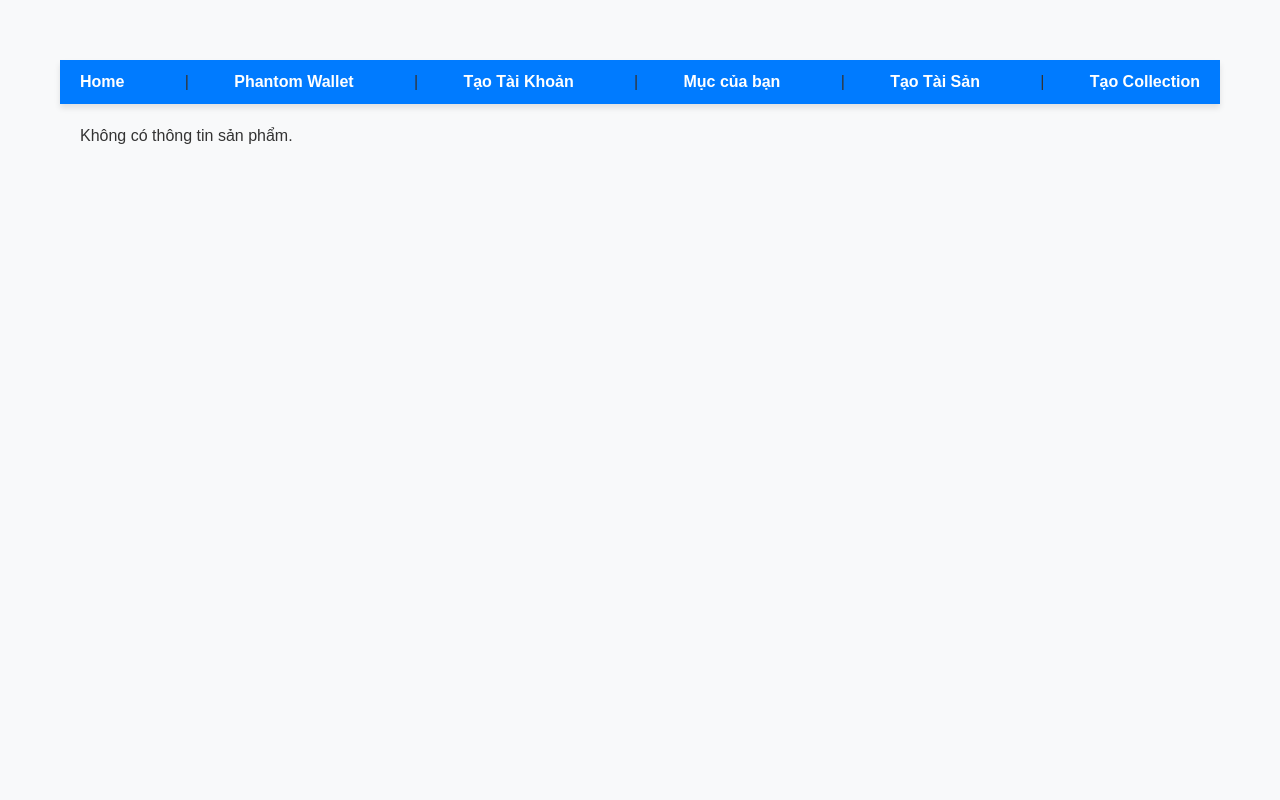
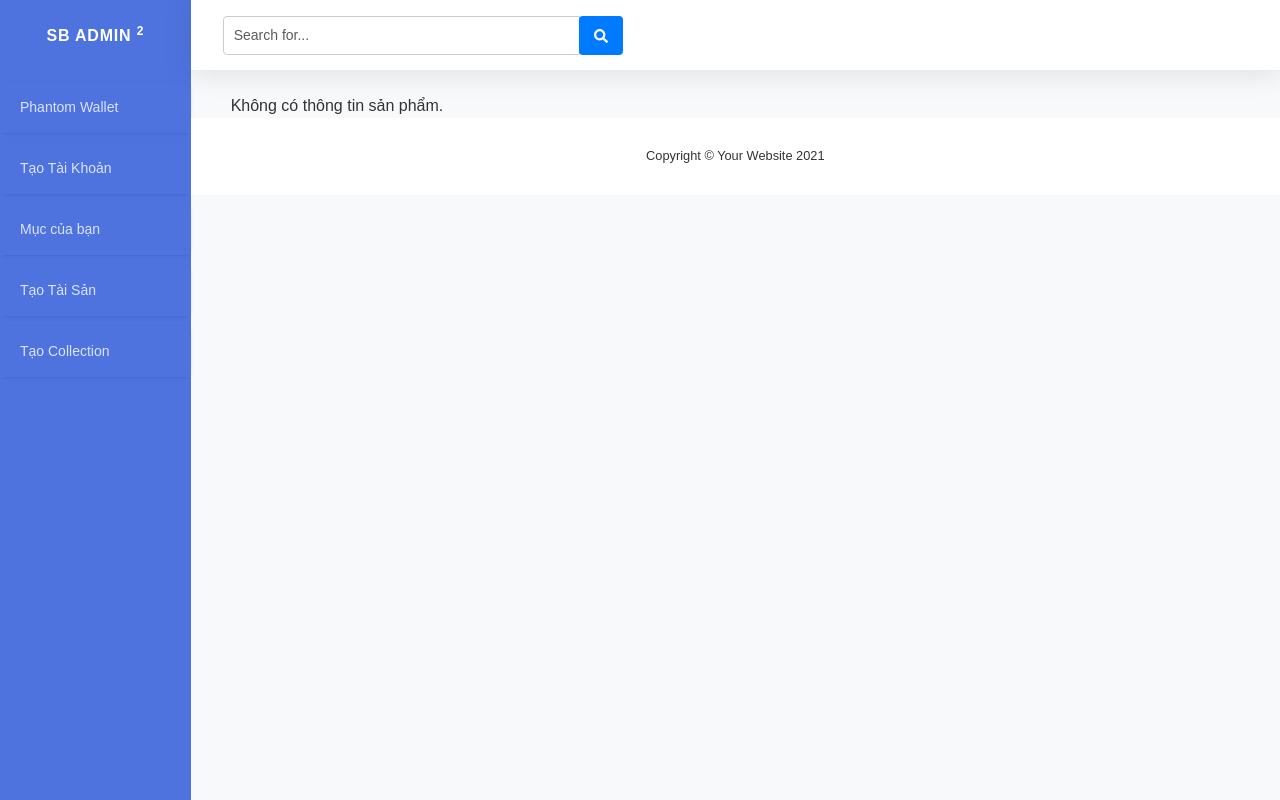
Before and after one commit to DATDK009/Solana-react, a React (Create React App) app: page /payment in a window 1280 px wide. Built offline with nearby package versions, Linux system fonts and the light colour scheme.

Commit message:
Giao diện

```diff
--- a/package.json
+++ b/package.json
@@ -18,6 +18,7 @@
     "process": "^0.11.10",
     "react": "^18.3.1",
     "react-dom": "^18.3.1",
+    "react-icons": "^5.3.0",
     "react-router": "^7.0.1",
     "react-router-dom": "^5.3.4",
     "react-scripts": "^5.0.1",
--- a/src/App.css
+++ b/src/App.css
@@ -1,4 +1,3 @@
-/* Reset mặc định */
 * {
   margin: 0;
   padding: 0;
@@ -7,19 +6,148 @@
 
 body {
   font-family: Arial, sans-serif;
-  background-color: #f8f9fa; /* Màu nền nhẹ nhàng */
-  color: #333; /* Màu chữ cơ bản */
+  background-color: #f8f9fa;
+  color: #333;
 }
 
-nav {
-  background-color: #007bff; /* Màu xanh dương */
+.main-layout {
+  display: flex;
+}
+
+/* Style cho sidebar */
+
+.sidebar {
+  min-height: 100vh;
+  width: 14rem !important;
+  background-color: #4e73df;
+  color: #fff;
+}
+
+
+.logo{
+  color: #fff;
+  text-decoration: none;
+  font-size: 1rem;
+  font-weight: 800;
+  padding: 1.5rem 1rem;
+  text-align: center;
+  text-transform: uppercase;
+  letter-spacing: .05rem;
+  z-index: 1;
+}
+
+
+
+.nav {
+  width: 100%;
+  flex-direction: column;
+}
+
+
+.nav .nav-list {
+  list-style: none;
+  padding: 0;
+  margin: 0;
+}
+
+.nav .nav-item {
+  margin: 10px 0;
+  padding: 0;
+}
+
+.nav .nav-link {
+
+  display: block;
+  padding: 15px 20px;
+  color: #ffffffcc;
+  text-decoration: none;
+  font-size: 14px;
+  background: #4e73df;
+  transition: background-color 0.3s ease;
+}
+
+.nav .nav-link:hover  {
+  color: #fff;
+  background-color: #5e7edf;
+}
+
+.content-wrapper {
+  width: 100%;
+}
+
+.content {
+  /* width: 100%; */
+  padding: 0 40px;
+}
+
+footer {
+  padding: 2rem 0;
+  flex-shrink: 0;
+  background: #fff;
+}
+
+.footer {
+  margin-bottom: auto;
+  margin-top: auto;
+}
+
+.copyright {
+  line-height: 1;
+  font-size: .8rem;
+  text-align: center;
+  margin-bottom: auto;
+  margin-top: auto;
+}
+
+.topbar {
+  height: 4.375rem;
+  margin-bottom: 1.5rem !important;
+  box-shadow: 0 .15rem 1.75rem 0 rgba(58, 59, 69, .15) !important;
+  background-color: #fff !important;
+  flex-flow: row nowrap;
+  justify-content: flex-start;
+  position: relative;
+  display: flex;
+  flex-wrap: wrap;
+  align-items: center;
+  justify-content: space-between;
+  padding: .5rem 1rem;
+}
+
+.topbar-search {
+  width: 25rem;
+  margin-left: 1rem !important;
+}
+
+.input-group {
+  position: relative;
+  display: flex;
+  flex-wrap: wrap;
+  align-items: stretch;
+}
+
+.input-group input {
+  font-size: .85rem;
+  height: auto;
+  border-radius: 20px;
+  border: 0;
+}
+
+.search-button {
+  margin-left: -1px;
+  display: flex;
+}
+
+
+/* nav {
+  background-color: #007bff;
   padding: 10px 20px;
   box-shadow: 0 4px 6px rgba(0, 0, 0, 0.1);
   display: flex;
   align-items: center;
   justify-content: space-between;
-}
-
+} */
+/*
 nav a {
   color: white;
   text-decoration: none;
@@ -27,22 +155,20 @@ nav a {
   font-size: 16px;
   font-weight: bold;
   transition: color 0.3s ease;
-}
+} */
 
-nav a:hover {
-  color: #ffd700; /* Vàng nhạt khi hover */
+/* nav a:hover {
+  color: #ffd700;
 }
 
 nav a:last-child {
   margin-right: 0;
 }
 
-/* Container chính */
 div {
   padding: 20px;
 }
 
-/* Home page */
 h1 {
   text-align: center;
   font-size: 28px;
@@ -50,7 +176,6 @@ h1 {
   margin-bottom: 20px;
 }
 
-/* Button chung */
 button {
   padding: 10px 15px;
   font-size: 16px;
@@ -71,7 +196,6 @@ button:disabled {
   cursor: not-allowed;
 }
 
-/* Nội dung của mỗi trang */
 .page-content {
   max-width: 600px;
   margin: 20px auto;
@@ -85,7 +209,6 @@ button:disabled {
   height: 200px;
 }
 
-/* Responsive */
 @media (max-width: 768px) {
   nav {
     flex-direction: column;
@@ -99,4 +222,4 @@ button:disabled {
   nav a:last-child {
     margin-bottom: 0;
   }
-}
+} */
--- /dev/null
+++ b/src/components/Layout/Footers/index.js
@@ -0,0 +1,13 @@
+const Footer = () => {
+  return (
+    <footer>
+      <div className="footer">
+        <div className="copyright">
+          <span>Copyright © Your Website 2021</span>
+        </div>
+      </div>
+    </footer>
+  );
+};
+
+export default Footer;
--- /dev/null
+++ b/src/components/Layout/Headers/index.js
@@ -0,0 +1,27 @@
+import React from "react";
+import { FaSearch } from "react-icons/fa";
+
+const Header = () => {
+  return (
+    <nav className="topbar">
+      {/* Search Form */}
+      <form className="topbar-search">
+        <div className="input-group">
+          <input
+            type="text"
+            className="form-control"
+            placeholder="Search for..."
+            aria-label="Search"
+          />
+          <div className="search-button">
+            <button className="btn btn-primary" type="button">
+              <FaSearch className="icon-sm" />
+            </button>
+          </div>
+        </div>
+      </form>
+    </nav>
+  );
+};
+
+export default Header;
--- /dev/null
+++ b/src/components/Layout/Sidebars/index.js
@@ -0,0 +1,49 @@
+import React from "react";
+import { Link } from "react-router-dom";
+
+const Sidebar = () => {
+  return (
+    <div className="sidebar">
+      <div className="logo">
+        <div className="">
+          <i className=""></i>
+        </div>
+        <div className="name-logo">
+          SB Admin <sup>2</sup>
+        </div>
+      </div>
+      <nav className="nav">
+        <ul className="nav-list">
+          <li className="nav-item">
+            <Link to="/" className="nav-link">
+              Phantom Wallet
+            </Link>
+          </li>
+          <li className="nav-item">
+            <Link to="/create-account" className="nav-link">
+              Tạo Tài Khoản
+            </Link>
+          </li>
+          <li className="nav-item">
+            <Link to="/user-items" className="nav-link">
+              Mục của bạn
+            </Link>
+          </li>
+          <li className="nav-item">
+            <Link to="/create-asset" className="nav-link">
+              Tạo Tài Sản
+            </Link>
+          </li>
+          <li className="nav-item">
+            <Link to="/create-collection" className="nav-link">
+              Tạo Collection
+            </Link>
+          </li>
+        </ul>
+      </nav>
+    </div>
+  );
+};
+
+
+export default Sidebar;
--- a/src/components/Layout/index.js
+++ b/src/components/Layout/index.js
@@ -1,18 +1,46 @@
-import { Link } from "react-router-dom";
+import React from "react";
+import Header from "./Headers";
+import Sidebar from "./Sidebars";
+import Footer from "./Footers";
 
 const LayoutHome = ({ children }) => {
   return (
-    <div>
-      <nav>
-        <Link to="/">Home</Link> |<Link to="/wallet">Phantom Wallet</Link> |
-        <Link to="/create-account">Tạo Tài Khoản</Link> |
-        <Link to="/user-items">Mục của bạn</Link> |
-        <Link to="/create-asset">Tạo Tài Sản</Link> |
-        <Link to="/create-collection">Tạo Collection</Link>
-      </nav>
-      {children}
+    <div className="layout">
+      {/* Main Section with Sidebar and Content */}
+      <div className="main-layout">
+        {/* Sidebar */}
+        <Sidebar className="sidebar" />
+
+        {/* Main Content */}
+        <div className="content-wrapper">
+          <Header className="header" />
+          <main className="content">{children}</main>
+          {/* Footer */}
+          <Footer className="footer" />
+        </div>
+      </div>
     </div>
   );
 };
 
 export default LayoutHome;
+
+// import { Link } from "react-router-dom";
+
+// const LayoutHome = ({ children }) => {
+//   return (
+//     <div>
+
+//       <nav>
+//         <Link to="/">Home</Link> |<Link to="/wallet">Phantom Wallet</Link> |
+//         <Link to="/create-account">Tạo Tài Khoản</Link> |
+//         <Link to="/user-items">Mục của bạn</Link> |
+//         <Link to="/create-asset">Tạo Tài Sản</Link> |
+//         <Link to="/create-collection">Tạo Collection</Link>
+//       </nav>
+//       {children}
+//     </div>
+//   );
+// };
+
+// export default LayoutHome;
--- a/src/pages/CreateAccount/styles.css
+++ b/src/pages/CreateAccount/styles.css
@@ -1,6 +1,6 @@
-/* Container chính cho form */
 .create-account-container {
     max-width: 500px;
+    /* width: 61rem; */
     margin: 40px auto;
     padding: 20px;
     border: 1px solid #ddd;
@@ -10,19 +10,16 @@
     font-family: 'Arial', sans-serif;
 }
 
-/* Tiêu đề của form */
 .create-account-container h2 {
     text-align: center;
     color: #333;
     margin-bottom: 20px;
 }
 
-/* Group mỗi input và label */
 .create-account-container .form-group {
     margin-bottom: 15px;
 }
 
-/* Label */
 .create-account-container label {
     display: block;
     font-size: 14px;
@@ -31,7 +28,6 @@
     margin-bottom: 5px;
 }
 
-/* Input chung */
 .create-account-container input {
     width: 100%;
     padding: 10px;
@@ -41,14 +37,12 @@
     transition: border-color 0.3s ease;
 }
 
-/* Hiệu ứng focus cho input */
 .create-account-container input:focus {
     border-color: #007bff;
     outline: none;
     box-shadow: 0 0 5px rgba(0, 123, 255, 0.3);
 }
 
-/* Nút submit */
 .create-account-container button {
     width: 100%;
     padding: 10px;
@@ -63,12 +57,10 @@
     margin-top: 10px;
 }
 
-/* Hiệu ứng hover cho nút */
 .create-account-container button:hover {
     background-color: #0056b3;
 }
 
-/* Thông báo lỗi */
 .create-account-container .error-msg {
     color: red;
     font-size: 14px;
@@ -76,7 +68,6 @@
     margin-top: 10px;
 }
 
-/* Thông báo thành công */
 .create-account-container .success-msg {
     color: green;
     font-size: 14px;
@@ -84,7 +75,6 @@
     margin-top: 10px;
 }
 
-/* Đảm bảo giao diện đẹp trên màn hình nhỏ */
 @media (max-width: 480px) {
     .create-account-container {
         padding: 15px;
@@ -96,7 +86,8 @@
 }
 
 .create-account-container {
-    max-width: 600px;
+    /* max-width: 600px; */
+    width: 100%;
     margin: 50px auto;
     padding: 20px;
     border: 1px solid #ccc;
--- a/src/pages/Home/index.js
+++ b/src/pages/Home/index.js
@@ -1,5 +1,6 @@
 import { useEffect, useState } from "react";
 import { useHistory } from "react-router-dom";
+import "./styles.css";
 
 const HomePage = () => {
   const history = useHistory();
@@ -90,8 +91,8 @@ const HomePage = () => {
 
   return (
     <div>
-      <h1>Welcome to the Solana Market</h1>
-      <table className="table table-striped table-hover">
+      <h1 className="title">Welcome to the Solana Market</h1>
+      <table className="table">
         <thead>
           <tr>
             <th>Ảnh</th>
--- /dev/null
+++ b/src/pages/Home/styles.css
@@ -0,0 +1,90 @@
+/* Bố cục chính */
+
+/* Tiêu đề chính */
+.title {
+    text-align: center;
+    color: #333;
+    margin-bottom: 20px;
+}
+
+/* Bảng sản phẩm */
+.table {
+    width: 100%;
+    border-collapse: collapse;
+    margin-top: 20px;
+}
+
+/* Header của bảng */
+.table thead {
+    background-color: #333;
+    color: #fff;
+}
+
+.table thead th {
+    padding: 10px;
+    text-align: left;
+    font-weight: bold;
+}
+
+/* Dòng dữ liệu */
+.table tbody tr {
+    border-bottom: 1px solid #ddd;
+}
+
+.table tbody tr:nth-child(even) {
+    background-color: #f9f9f9;
+}
+
+.table tbody tr:hover {
+    background-color: #f1f1f1;
+}
+
+/* Ô dữ liệu */
+.table td {
+    padding: 10px;
+    vertical-align: middle;
+}
+
+/* Hình ảnh sản phẩm */
+.image {
+    width: 100px;
+    height: 100px;
+    object-fit: cover;
+    border-radius: 5px;
+}
+
+/* Nút */
+.btn {
+    padding: 8px 15px;
+    font-size: 14px;
+    border: none;
+    border-radius: 4px;
+    cursor: pointer;
+}
+
+.btn-primary {
+    background-color: #007bff;
+    color: #fff;
+}
+
+.btn-primary:hover {
+    background-color: #0056b3;
+}
+
+.btn-danger {
+    background-color: #dc3545;
+    color: #fff;
+}
+
+.btn-danger:hover {
+    background-color: #a71d2a;
+}
+
+/* Khoảng cách giữa các nút */
+.me-2 {
+    margin-right: 10px;
+}
+
+.mb-2 {
+    margin-bottom: 10px;
+}
```
Also changed, not shown: src/components/Layout/footer/index.js (deleted), src/components/Layout/header/index.js (deleted), src/components/Layout/sidebar/index.js (deleted), 1 other file (tests, documents, lock files or other folders).
